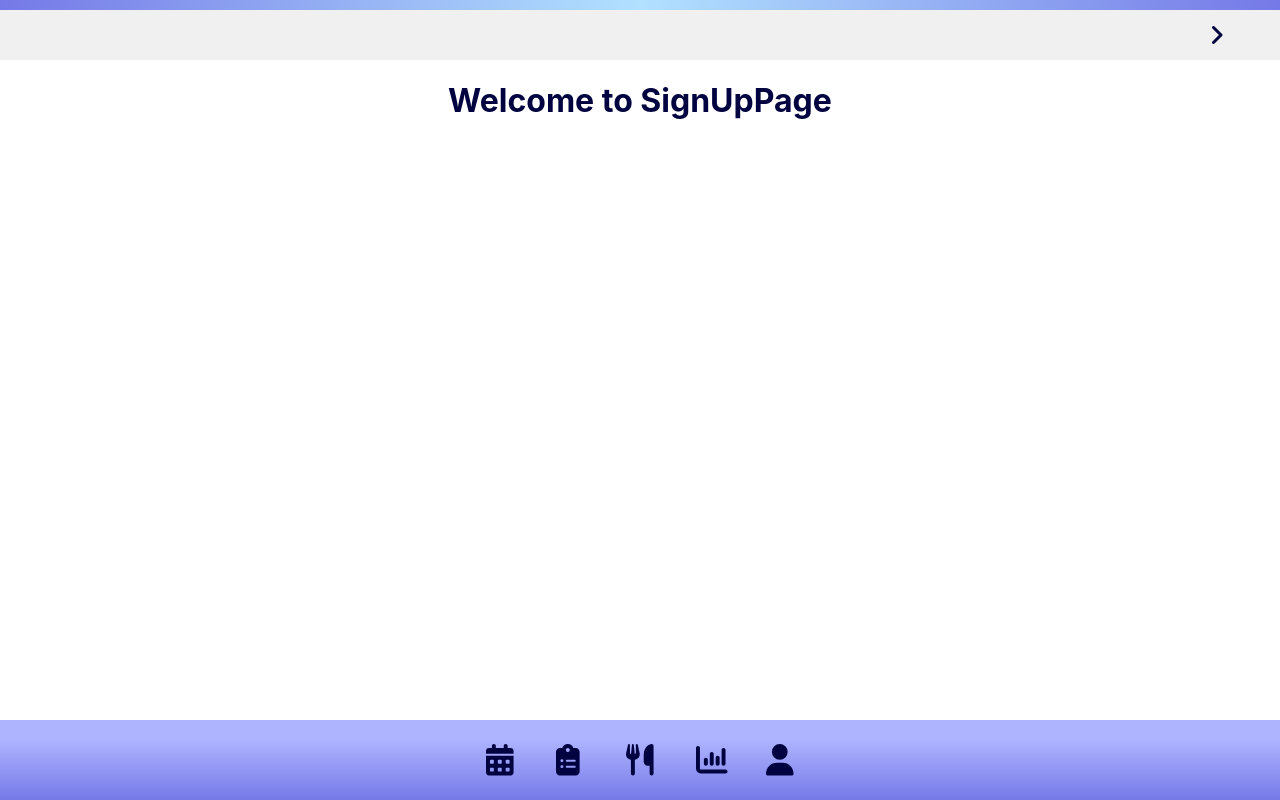
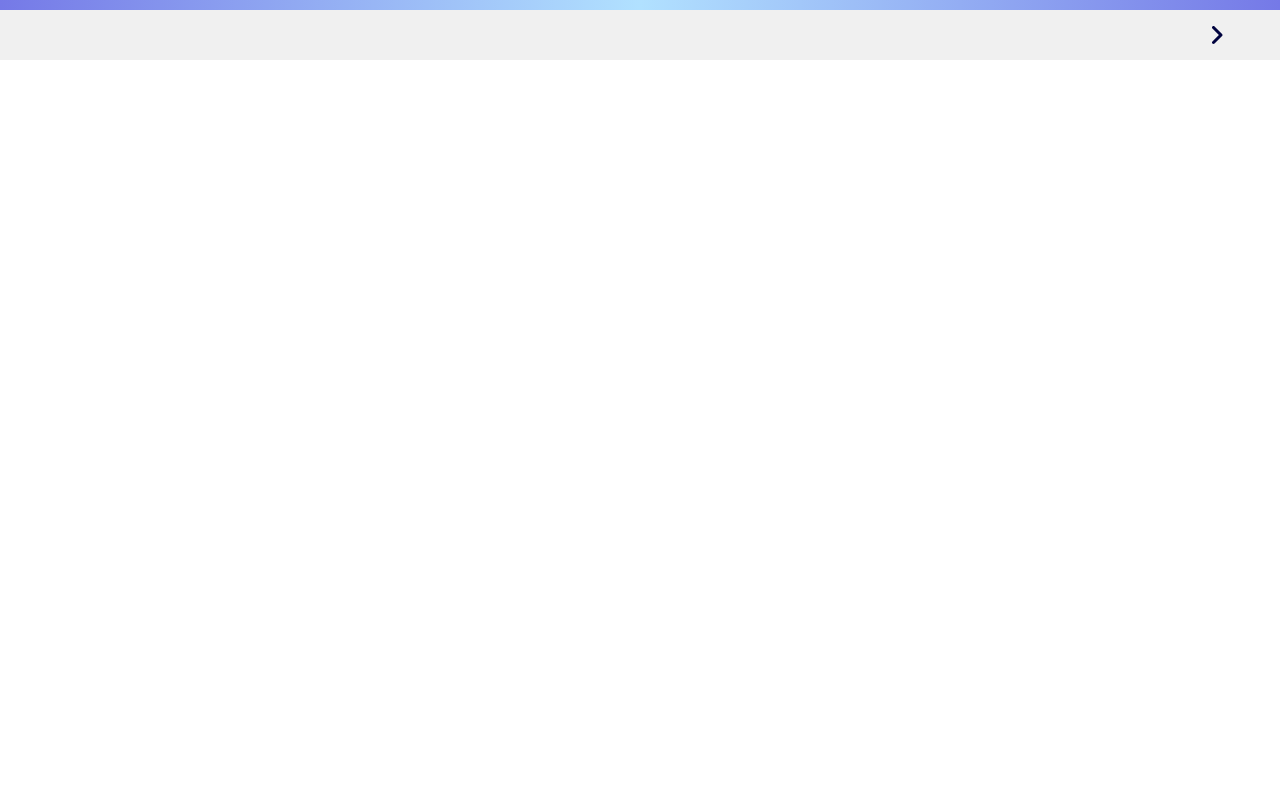
Before and after one commit to hallov012/Ease-EasyLose, a React (Create React App) app in the folder frontend/: page /signup in a window 1280 px wide. Built offline with nearby package versions, Linux system fonts and the light colour scheme.

Commit message:
Fix: Fix BottomNav rendering error in App.js

```diff
--- a/frontend/src/App.js
+++ b/frontend/src/App.js
@@ -17,11 +17,22 @@ import BottomNav from "./components/BottomNav/BottomNav";
 import { useState } from "react";
 
 function App() {
-  const location = useLocation();
+  const location = useLocation().pathname;
 
-  useEffect(() => {
-    console.log(location);
-  }, [location]);
+  function renderBottomNav() {
+    if (
+      location.includes("main") ||
+      location.includes("calendar") ||
+      location.includes("plan") ||
+      location.includes("chart") ||
+      location.includes("mypage")
+    )
+      return (
+        <div id="bottom_nav_area">
+          <BottomNav />
+        </div>
+      );
+  }
 
   return (
     <div className="App">
@@ -55,9 +66,7 @@ function App() {
           <AuthPage></AuthPage>
         </Route>
       </Switch>
-      <div id="bottom_nav_area">
-        <BottomNav />
-      </div>
+      {renderBottomNav()}
     </div>
   );
 }
--- a/frontend/src/pages/SignUpPage.js
+++ b/frontend/src/pages/SignUpPage.js
@@ -1,4 +1,5 @@
 import TopNav from "../components/TopNav/TopNav";
+import { Route } from "react-router-dom";
 
 function SignUpPage() {
   return (
@@ -6,7 +7,6 @@ function SignUpPage() {
       <div id="top_nav_area">
         <TopNav text="" arrow={[false, true]}></TopNav>
       </div>
-      <h1>Welcome to SignUpPage</h1>
     </div>
   );
 }
```
Also changed, not shown: frontend/src/components/SignUpPage/SignUpHeader/SignUpHeader.js (added, +12 -0 lines), frontend/src/components/SignUpPage/SignUpHeader/SignUpheader.module.css (added).
